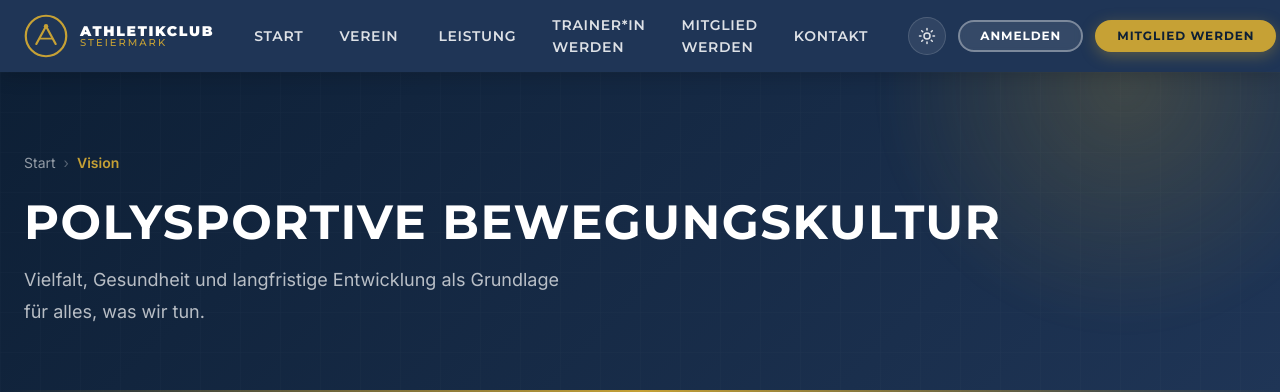
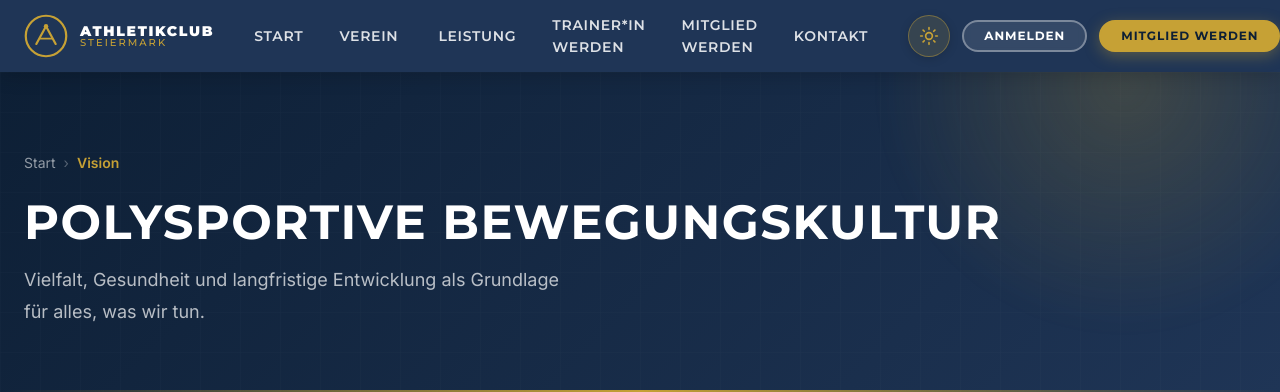
Before and after one commit to kjeel/athletikclub, a PHP site: page /pages/vision.php in a window 1280 px wide. Shown: the top 392 px of the page. Run offline with PHP 8.4, Linux system fonts and the light colour scheme; a stand-in replaces the project's code that opens the database connection; some libraries are stand-ins or nearby versions; some web fonts are replaced.

Commit message:
fix: Dark-Mode-Button deutlich sichtbarer gemacht
Vorher fast unsichtbar (weiß bei 8% Deckkraft auf dunkler Kopfzeile).
Jetzt goldener Rahmen/Hintergrund mit klarem Kontrast, größere Icons,
auffälligerer Hover-Effekt.

Co-Authored-By: Claude Sonnet 5 <noreply@anthropic.com>

```diff
--- a/assets/css/style.css
+++ b/assets/css/style.css
@@ -615,25 +615,27 @@ p { color: var(--text-secondary); line-height: 1.8; }
     display: flex;
     align-items: center;
     justify-content: center;
-    width: 38px;
-    height: 38px;
+    width: 42px;
+    height: 42px;
     border-radius: 50%;
-    background: rgba(255,255,255,0.08);
-    border: 1px solid rgba(255,255,255,0.14);
-    color: rgba(255,255,255,0.85);
+    background: rgba(198,161,53,0.14);
+    border: 1.5px solid rgba(198,161,53,0.45);
+    color: var(--gold-accent);
     flex-shrink: 0;
-    transition: background var(--transition-base), transform var(--transition-base), color var(--transition-base);
+    box-shadow: 0 2px 10px rgba(0,0,0,0.15);
+    transition: background var(--transition-base), transform var(--transition-base), color var(--transition-base), border-color var(--transition-base);
 }
 
 .theme-toggle:hover {
-    background: rgba(198,161,53,0.18);
-    color: var(--gold-accent);
-    transform: rotate(12deg);
+    background: var(--gold-accent);
+    border-color: var(--gold-accent);
+    color: var(--navy-deeper);
+    transform: rotate(12deg) scale(1.06);
 }
 
 .theme-icon {
-    width: 18px;
-    height: 18px;
+    width: 20px;
+    height: 20px;
 }
 
 .theme-icon-moon { display: none; }
```
